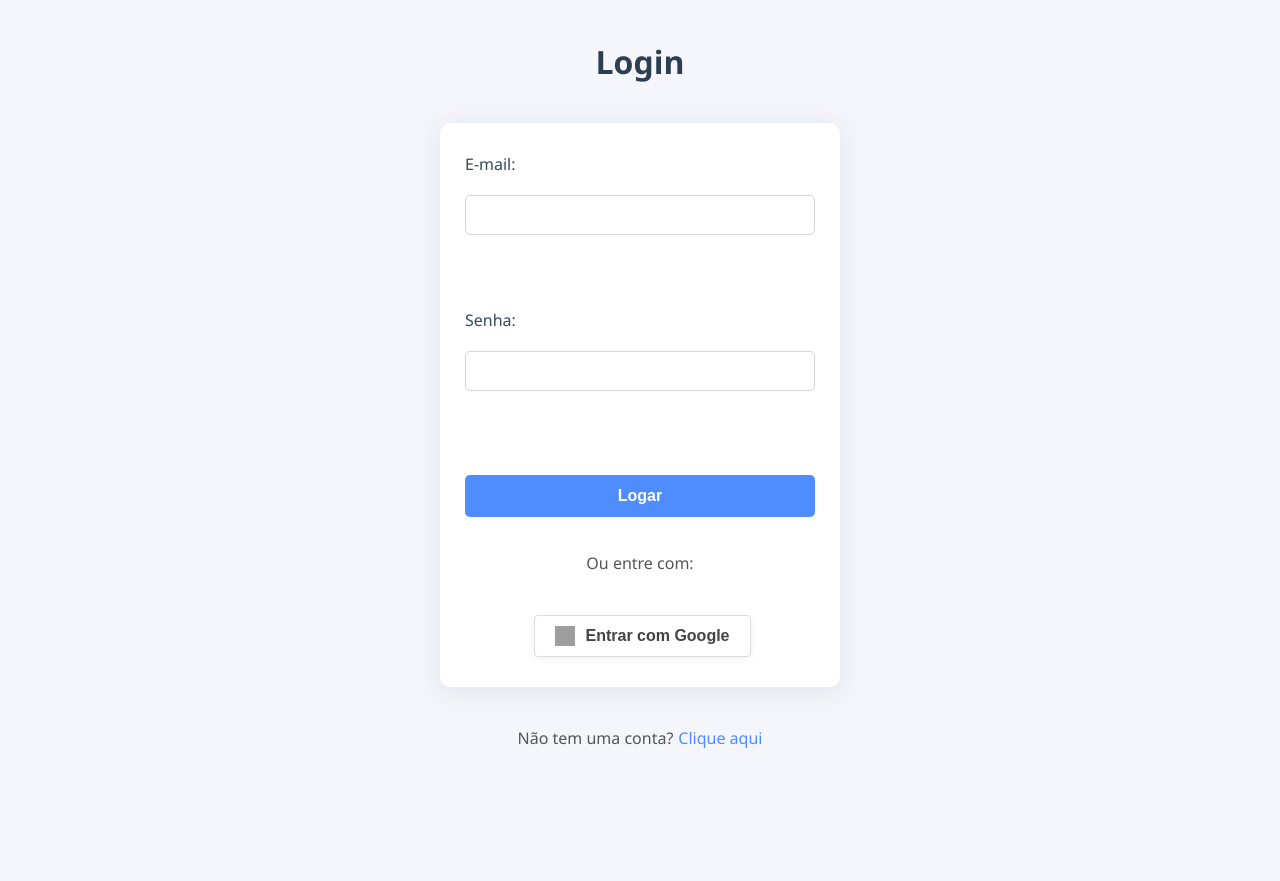
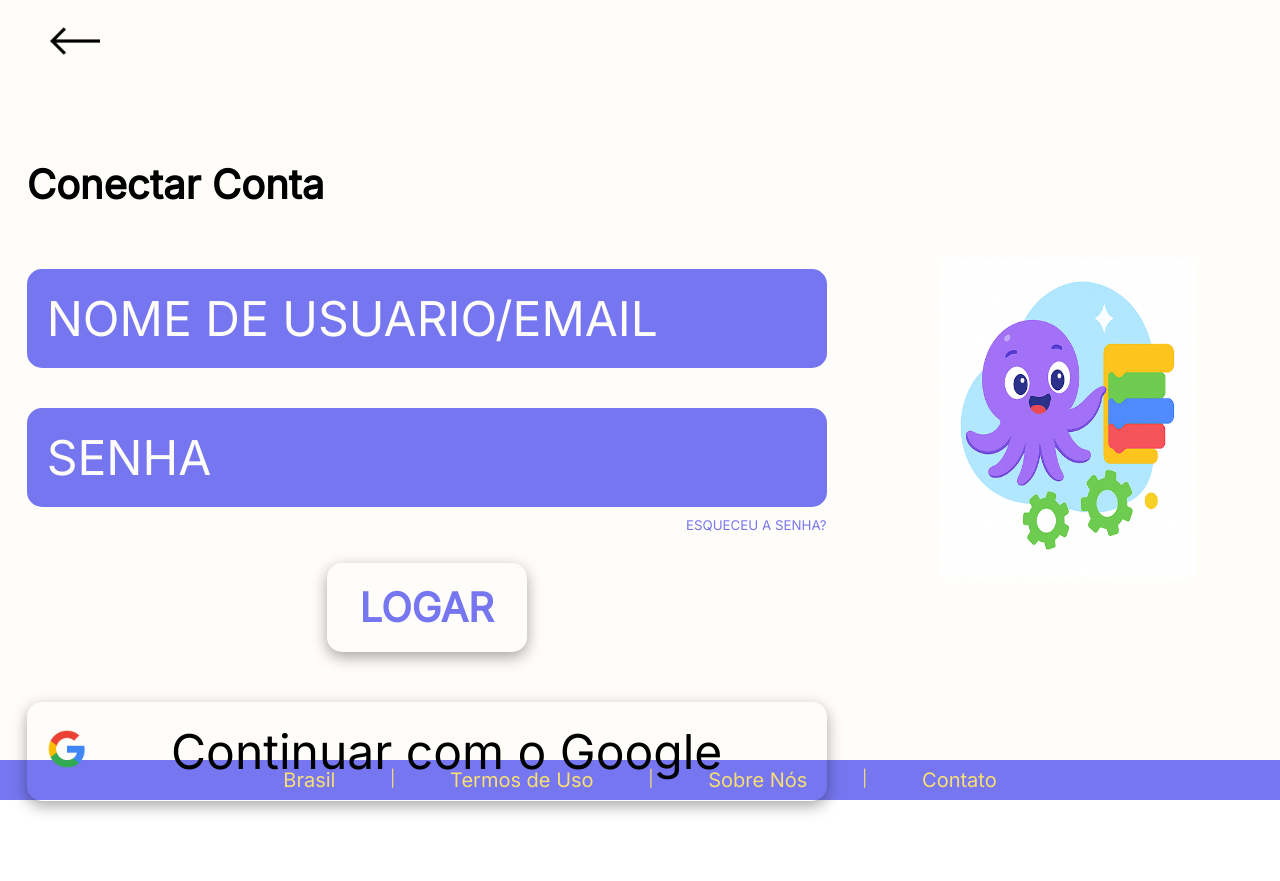
Before and after one commit to enzomobile/OTTO, a Django app: page /login/ in a window 1280 px wide. Before the commit the page ends 748 px from the top, so only its background shows below. Run offline with Django 5.2, Linux system fonts and the light colour scheme; grey boxes are pictures that could not be loaded.

Commit message:
09/08/2025 "tudo emtegrado"

```diff
--- a/appOTTO/static/appOTTO/CSS/forms.css
+++ /dev/null
@@ -1,139 +0,0 @@
-body {
-    background: #f4f6fb;
-    font-family: 'Segoe UI', Arial, sans-serif;
-    margin: 0;
-    padding: 0;
-}
-
-h1 {
-    text-align: center;
-    color: #2d3e50;
-    margin-top: 40px;
-}
-
-form {
-    background: #fff;
-    max-width: 350px;
-    margin: 40px auto;
-    padding: 30px 25px 20px 25px;
-    border-radius: 10px;
-    box-shadow: 0 4px 24px rgba(44,62,80,0.10);
-    display: flex;
-    flex-direction: column;
-    gap: 15px;
-}
-
-label {
-    font-weight: 500;
-    color: #34495e;
-    margin-bottom: 5px;
-}
-
-input[type="text"],
-input[type="email"],
-input[type="password"] {
-    padding: 10px;
-    border: 1px solid #d1d5db;
-    border-radius: 5px;
-    font-size: 1rem;
-    transition: border-color 0.2s;
-}
-
-input:focus {
-    border-color: #4f8cff;
-    outline: none;
-}
-
-.botao-google {
-    background-color: #ffffff;
-    border: 1px solid #ddd;
-    border-radius: 4px;
-    color: #444;
-    font-size: 16px;
-    font-weight: bold;
-    padding: 10px 20px;
-    display: inline-flex;
-    align-items: center;
-    gap: 10px;
-    cursor: pointer;
-    transition: background-color 0.3s;
-    margin: 0 auto;
-    box-shadow: 0 2px 8px rgba(0,0,0,0.06);
-}
-
-.botao-google:hover {
-    background-color: #f1f1f1;
-}
-
-.google-btn-container {
-    display: flex;
-    justify-content: center;
-    margin: 10px 0;
-}
-
-button[type="submit"] {
-    background: #4f8cff;
-    color: #fff;
-    border: none;
-    border-radius: 5px;
-    padding: 12px;
-    font-size: 1rem;
-    font-weight: bold;
-    cursor: pointer;
-    margin-top: 10px;
-    transition: background 0.2s;
-}
-
-button[type="submit"]:hover {
-    background: #2563eb;
-}
-
-p {
-    text-align: center;
-    margin-top: 20px;
-    color: #555;
-}
-
-a {
-    color: #4f8cff;
-    text-decoration: none;
-    margin-left: 5px;
-    transition: color 0.2s;
-}
-
-a:hover {
-    color: #2563eb;
-    text-decoration: underline;
-}
-
-ul {
-    position: fixed;
-    top: 20px;
-    left: 50%;
-    transform: translateX(-50%);
-    background: #ffe6e6;
-    border-radius: 5px;
-    padding: 16px 32px;
-    margin: 0;
-    z-index: 1000;
-    list-style: none;
-    box-shadow: 0 2px 8px rgba(0,0,0,0.08);
-    min-width: 300px;
-    max-width: 90vw;
-    text-align: center;
-}
-
-ul li {
-    margin: 0.5em 0;
-    font-weight: bold;
-}
-
-.success {
-    color: #207227;
-    border: #207227;
-}
-
-.error {
-    color: #b30000;
-    border: #b30000;
-}
--- a/appOTTO/static/appOTTO/CSS/home.css
+++ b/appOTTO/static/appOTTO/CSS/home.css
@@ -95,8 +95,8 @@ nav{
 */
 
 .corpo-animaçâo img{
-    height: 30vh;
-    width: 20vw;
+    height: 55vh;
+    width: 30vw;
 }
 
 .corpo-convite{
--- /dev/null
+++ b/appOTTO/static/appOTTO/CSS/login.css
@@ -0,0 +1,164 @@
+*{
+    font-family: 'Inter', sans-serif;
+    margin: 0;
+    padding: 0;
+    box-sizing: border-box;
+}
+
+.container{
+    background-color: #FFFDFA;
+}
+
+.voltar-OTTO{
+    height: 80px;
+    width: 150px;
+}
+
+/* nav */
+
+nav{
+    height: 10vh;
+    width: 100%;
+    padding: 10px 50px;
+    display: flex;
+    align-items: end;
+}
+
+.voltar img{
+    height: 50px;
+    width: 50px;
+}
+
+/* header */
+
+header{
+    height: 85vh;
+    width: 100%;
+    display: flex;
+}
+
+.cadastro{
+    flex: 2;
+}
+
+.informação{
+    display: flex;
+    justify-content: center;
+    align-items: center;
+    flex-direction: column;
+    padding: 80px 0;
+    gap: 50px;
+}
+
+form{
+    display: flex;
+    flex-direction: column;
+    gap: 30px;
+}
+
+h2{
+    font-size: 40px;
+}
+
+input{
+    width: 800px;
+    font-size: 48px;
+    padding: 20px;
+    color: #FFFDFA;
+    background-color: #7676F0;
+    border: none;
+    border-radius: 15px;
+}
+
+input::placeholder{
+    color: #FFFDFA;
+}
+
+.form-senha{
+    display: flex;
+    flex-direction: column;
+    align-items: end;
+    gap: 10px;
+}
+
+.button-senha{
+    background-color: #FFFDFA;
+    border: none;
+    color: #7676F0;
+}
+
+.container-button-logar{
+    width: 100%;
+    text-align: center;
+}
+
+.button-logar{
+    width: 200px;
+    font-size: 40px;
+    font-weight: 700;
+    border: none;
+    border-radius: 15px;
+    box-shadow: rgba(0, 0, 0, 0.35) 0px 5px 15px;
+    background-color: #FFFDFA;
+    color: #7676F0;
+    padding: 20px;
+    text-align: center;
+}
+
+.google-button{
+    display: flex;
+    align-items: center;
+    text-align: center;
+    width: 800px;
+    font-size: 48px;
+    padding: 20px;
+    border: none;
+    border-radius: 15px;
+    box-shadow: rgba(0, 0, 0, 0.35) 0px 5px 15px;
+}
+
+.img-google{
+    height: 40px;
+    width: 40px;
+}
+
+.text-google{
+    width: 100%;
+}
+
+.animação{
+    flex: 1;
+    display: flex;
+    align-items: center;
+    justify-content: center;
+}
+
+.animação img{
+    height: 40vh;
+    width: 20vw;
+}
+
+
+/* footer */
+
+footer{
+    background-color: #7676F0;
+    height: 5vh;
+    display: flex;
+    justify-content: center;
+    align-items: center;
+}
+
+.rodapé{
+    display: flex;
+    width: 60%;
+    color: #F9DF73;
+    gap: 0px;
+    justify-content: space-around;
+}
+
+.rodapé-info{
+    font-size: 20px;
+    color: #F9DF73;
+    list-style-type: none;
+}
--- a/appOTTO/static/appOTTO/JS/home.js
+++ b/appOTTO/static/appOTTO/JS/home.js
@@ -1,4 +1,10 @@
 document.querySelectorAll(".botao-navegar").forEach(function(botao) {
+    botao.addEventListener("click", function() {
+        window.location.href = this.dataset.url;
+    });
+});
+
+document.querySelectorAll(".btn-voltar").forEach(function(botao) {
     botao.addEventListener("click", function() {
         window.location.href = this.dataset.url;
     });
--- a/appOTTO/templates/appOTTO/home.html
+++ b/appOTTO/templates/appOTTO/home.html
@@ -23,7 +23,7 @@
         <header>
             <section class="corpo">
                 <div class="corpo-animaçâo">
-                    <a><img src="{% static 'appOTTO/img/substitui animação.png' %}" alt=""></a>
+                    <a><img src="{% static 'appOTTO/img/page.png' %}" alt=""></a>
                 </div>
                 <div class="corpo-convite">
                     <p>De graça, sem enrolação e cheio de diversão <br>— <span>aprenda a programar brincando!</span></p>
--- a/appOTTO/templates/appOTTO/login.html
+++ b/appOTTO/templates/appOTTO/login.html
@@ -4,42 +4,62 @@
 <html lang="pt-br">
 <head>
     <meta charset="UTF-8">
-    <title>Login</title>
     <meta name="viewport" content="width=device-width, initial-scale=1.0">
-    <link rel="stylesheet" href="{% static 'appOTTO/css/forms.css' %}">
+    <link href="https://fonts.googleapis.com/css2?family=Inter:wght@400&display=swap" rel="stylesheet">
+    <link rel="stylesheet" href="{% static 'appOTTO/css/login.css' %}">
+    <title>Cadastro</title>
 </head>
 <body>
-    {% if messages %}
-        <ul>
-            {% for message in messages %}
-                <li class="{{ message.tags }}">{{ message }}</li>
-            {% endfor %}
-        </ul>
-    {% endif %}
+    <div class="container">
+        <nav>
+            <div class="voltar">
+                <a class="btn-voltar" data-url="{% url 'home' %}"><img src="{% static 'appOTTO/img/141987.png' %}" class="voltar-OTTO"></a>
+            </div>
+        </nav>
+        <header>
+            <section class="cadastro">
+                <div class="informação">
+                    <form method="POST" action="{% url 'login' %}" novalidate>
+                        {% csrf_token %}
+                        <h2>Conectar Conta</h2>
+                        <label for="usuario"></label>
+                        <input type="email" id="email_usuario" name="email_usuario" required placeholder="NOME DE USUARIO/EMAIL">
+                        <div class="form-senha">
+                            <label for="senha"></label>
+                            <input type="password" id="senha_usuario" name="senha_usuario" required placeholder="SENHA">
+                            <button class="button-senha">ESQUECEU A SENHA?</button>
+                        </div>
+                        <div class="container-button-logar">
+                            <button class="button-logar" type="submit">LOGAR</button>
+                        </div>
+                    </form>
+                    <div class="google">
+                        <div class="google-button">
+                            <a href="{% url 'social:begin' 'google-oauth2' %}">
+                                <a><img src="{% static 'appOTTO/img/Google__G__logo.svg.png' %}" alt="Logo Google" class="img-google"></a>
+                                <p class="text-google">Continuar com o Google</p>
+                            </a>
+                        </div>
+                    </div>
+                </div>
+            </section>
+            <section class="animação">
+                <a><img src="{% static 'appOTTO/img/cadastro.png' %}" alt=""></a>
+            </section>
+        </header>
+        <footer>
+            <ul class="rodapé">
+                <li class="rodapé-info">Brasil<a href=""></a></li>
+                |
+                <li class="rodapé-info">Termos de Uso<a href=""></a></li>
+                |
+                <li class="rodapé-info">Sobre Nós<a href=""></a></li>
+                |
+                <li class="rodapé-info">Contato<a href=""></a></li>
+            </ul>
+        </footer>
+    </div>
 
-    <h1>Login</h1>
-    <form method="POST">
-        {% csrf_token %}
-
-        <label for="email_usuario">E-mail:</label>
-        <input type="email" id="email_usuario" name="email_usuario" required><br><br>
-
-        <label for="senha_usuario">Senha:</label>
-        <input type="password" id="senha_usuario" name="senha_usuario" required><br><br>
-
-        <button type="submit">Logar</button>
-
-        <p>Ou entre com:</p>
-
-        <div class="google-btn-container">
-            <a href="{% url 'social:begin' 'google-oauth2' %}">
-                <button type="button" class="botao-google">
-                    <img src="{% static 'appOTTO/img/google-icon.svg' %}" alt="Google" width="20" height="20">
-                    Entrar com Google
-                </button>
-            </a>
-        </div>
-    </form>
-    <p>Não tem uma conta?<a href="{% url 'cadastro' %}">Clique aqui</a></p>
+    <script src="{% static 'appOTTO/js/home.js' %}"></script>
 </body>
 </html>
--- a/appOTTO/views.py
+++ b/appOTTO/views.py
@@ -11,24 +11,36 @@ def home(request):
 
 def cadastro(request):
     if request.method == 'POST':
-        nome = request.POST.get('nome_usuario')
-        email = request.POST.get('email_usuario')
-        senha = request.POST.get('senha_usuario')
+        nome_completo = request.POST.get('nome_completo')
+        nome_usuario = request.POST.get('nome_usuario')
+        email = request.POST.get('email')
+        senha = request.POST.get('senha')
+        confirmar_senha = request.POST.get('confirmar_senha')
 
-        if not nome or not email or not senha:
+        if not nome_completo or not nome_usuario or not email or not senha or not confirmar_senha:
             messages.error(request, "Todos os campos são obrigatórios.")
             return redirect('cadastro')
 
-        if Usuario.objects.filter(email_usuario=email).exists():
+        if senha != confirmar_senha:
+            messages.error(request, "As senhas não coincidem.")
+            return redirect('cadastro')
+
+        if Usuario.objects.filter(email=email).exists():
             messages.error(request, "Usuário já cadastrado com este e-mail.")
             return redirect('cadastro')
 
+        if Usuario.objects.filter(nome_usuario=nome_usuario).exists():
+            messages.error(request, "Nome de usuário já está em uso.")
+            return redirect('cadastro')
+
         Usuario.objects.create_user(
-            nome_usuario=nome,
-            email_usuario=email,
+            nome_completo=nome_completo,
+            nome_usuario=nome_usuario,
+            email=email,
             senha=senha
         )
 
+        messages.success(request, "Cadastro realizado com sucesso! Faça login.")
         return redirect('login')
 
     return render(request, 'appOTTO/cadastro.html')
@@ -37,14 +49,16 @@ def login(request):
     if request.method == 'POST':
         email = request.POST.get('email_usuario')
         senha = request.POST.get('senha_usuario')
+        print('Email:', email)
+        print('Senha:', senha)
 
         usuario = authenticate(request, username=email, password=senha)
+        print('Usuario:', usuario)
 
         if usuario is not None:
             auth_login(request, usuario)
             return redirect('dashboard')
         else:
-            messages.error(request, "Usuário ou senha inválidos.")
             return redirect('login')
 
     return render(request, 'appOTTO/login.html')
```
Also changed, not shown: appOTTO/models.py (+28 -22 lines), appOTTO/static/appOTTO/CSS/cadastro.css (added, +112 -0 lines), appOTTO/templates/appOTTO/cadastro.html (+35 -37 lines), appOTTO/static/appOTTO/img/141987.png (added), appOTTO/static/appOTTO/img/Google__G__logo.svg.png (added), appOTTO/static/appOTTO/img/cadastro.png (added), appOTTO/static/appOTTO/img/page.png (added).
